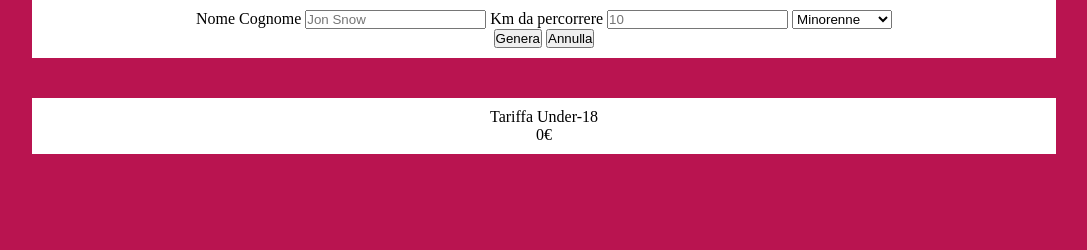
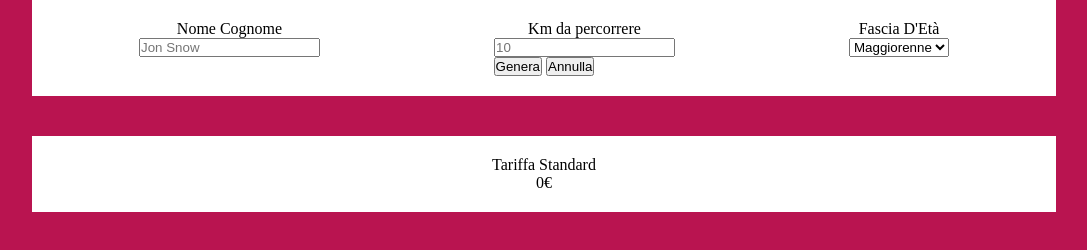
Before and after one commit to leonardobarone/js-biglietto-treno-form, a plain HTML site: page index.html in a window 1280 px wide. Both pictures are taken after a click on the button "Genera". Shown: the whole page, without its empty margins (96-1183 px from the left). Drawn offline with Linux system fonts and the light colour scheme.

Commit message:
little fix

```diff
--- a/css/style.css
+++ b/css/style.css
@@ -11,9 +11,16 @@ body {
     max-width: 80%;
     margin: 0 auto;
 }
+.form-biglietto-campi {
+    display: flex;
+    justify-content: space-around;
+}
+input, select {
+    display: block;
+}
 .form-biglietto, .biglietto {
     background-color: white;
-    padding: 10px;
+    padding: 20px;
     text-align: center;
 }
 
--- a/index.html
+++ b/index.html
@@ -15,16 +15,22 @@
             <!-- FORM DEL BIGLIETTO -->
             <div class="form-biglietto">
                 <div class="form-biglietto-campi">
+                    <div class="updown">
                         <label for="nome">Nome Cognome</label>
                         <input type="text" name="nome" id="nome" placeholder="Jon Snow">
+                    </div>
+                    <div>
                         <label for="km">Km da percorrere</label>
                         <input type="number" name="km" id="km" placeholder="10">
-                    <label for="fascia"></label>
+                    </div>
+                    <div>
+                        <label for="fascia">Fascia D'Età</label>
                         <select name="fascia" id="fascia">
+                            <option value="maggiorenne">Maggiorenne</option>
                             <option value="minorenne">Minorenne</option>
-                        <option value="maggiorenne">Maggiorenne</option>
                             <option value="over">Over 65</option>
                         </select>
+                    </div>
                 </div>
                 <div class="form-biglietto-bottoni">
                     <button id="bottoneGenera">Genera</button>
--- a/js/script.js
+++ b/js/script.js
@@ -10,12 +10,12 @@ bottoneGenera.addEventListener("click",
         var prezzo = km * 0.21;
 
 
-        if ( fascia == "minorenne" ){
+        if ( fascia == "maggiorenne" ){
+            prezzo = prezzo;
+            var sconto = "Tariffa Standard"
+        } else if ( fascia == "minorenne") {
             prezzo = prezzo - prezzo * 0.2;
             var sconto = " Tariffa Under-18"
-        } else if ( fascia == "maggiorenne") {
-            prezzo = prezzo;
-            var sconto = "Tariffa Standard"
         } else {
             prezzo = prezzo - prezzo * 0.4;
             var sconto = "Tariffa Over 65";
```
Lines whose indentation alone changed are shown as unchanged.
